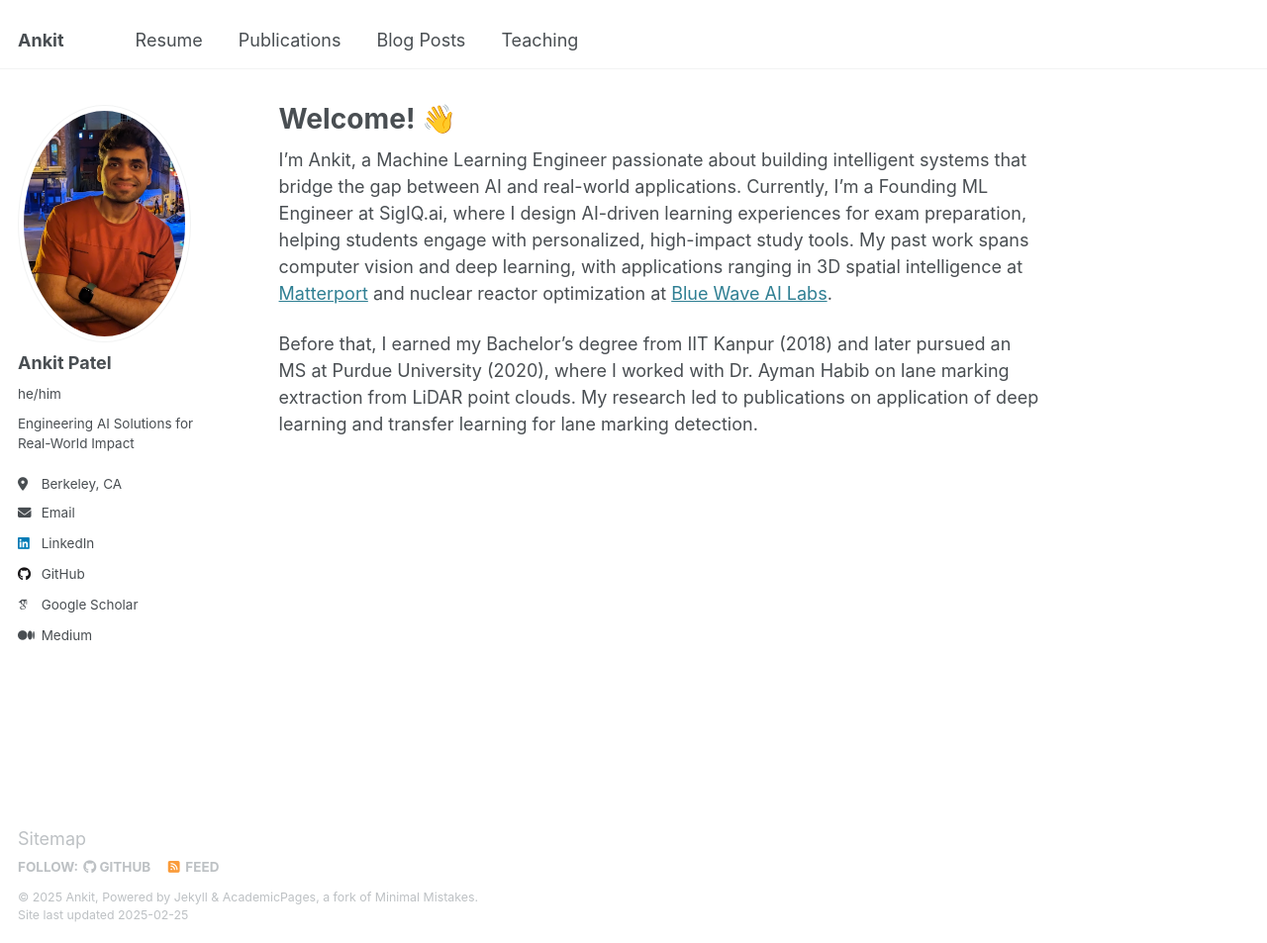
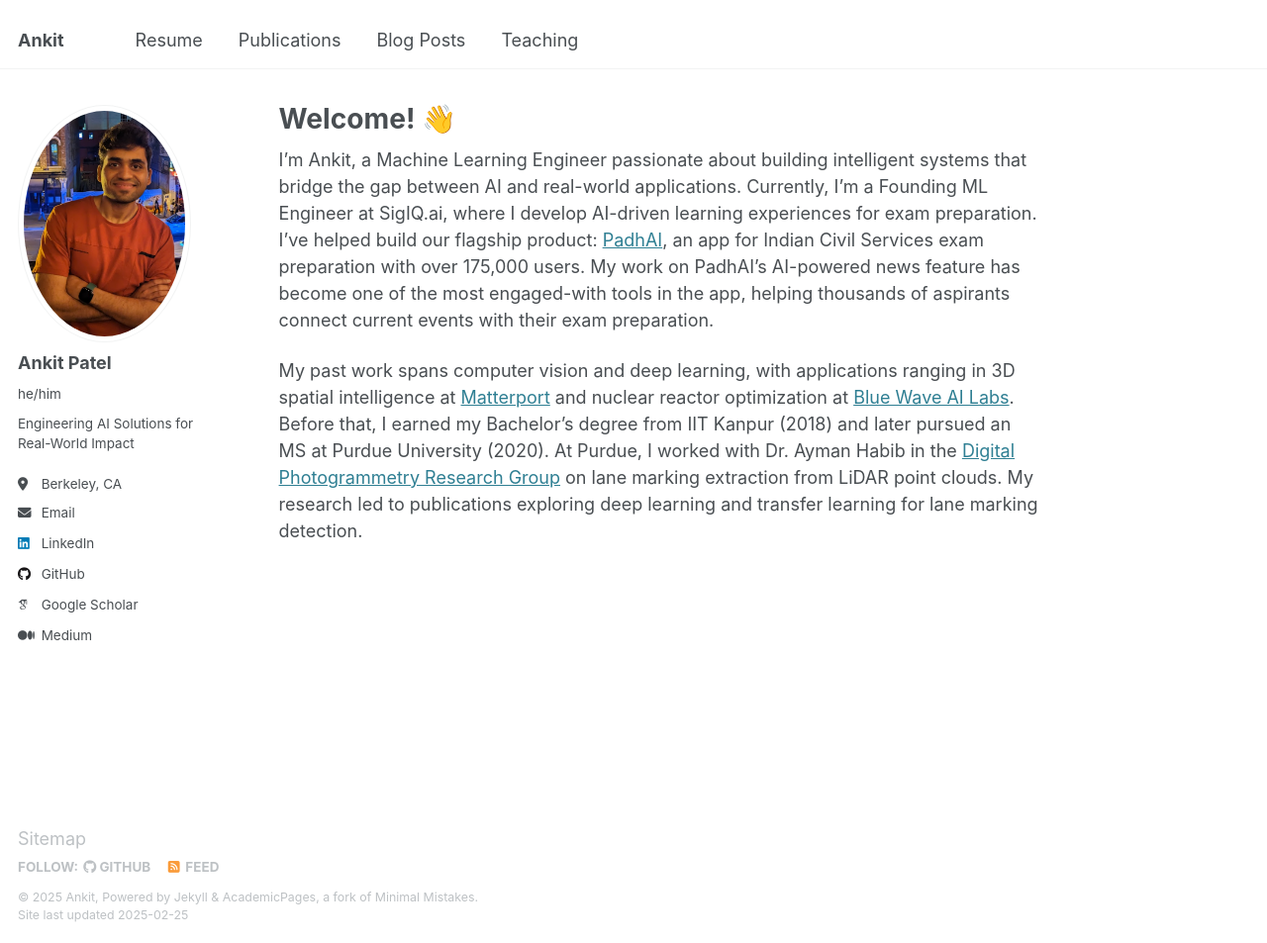
Before and after one commit to ankitpt/ankitpt.github.io, a Jekyll site: the page built from _pages/about.md, in a window 1280 px wide and 953 px high. Shown: the whole window at 99% size. Built offline with Jekyll 4.4.1, drawn with Linux system fonts in a browser that asks for light colours; some web fonts are replaced.

Commit message:
better intro

```diff
--- a/_pages/about.md
+++ b/_pages/about.md
@@ -7,6 +7,6 @@ redirect_from:
   - /about.html
 ---
 
-I'm Ankit, a Machine Learning Engineer passionate about building intelligent systems that bridge the gap between AI and real-world applications. Currently, I'm a Founding ML Engineer at SigIQ.ai, where I design AI-driven learning experiences for exam preparation, helping students engage with personalized, high-impact study tools. My past work spans computer vision and deep learning, with applications ranging in 3D spatial intelligence at [Matterport](https://matterport.com) and nuclear reactor optimization at [Blue Wave AI Labs](https://bluewaveailabs.com).
+I'm Ankit, a Machine Learning Engineer passionate about building intelligent systems that bridge the gap between AI and real-world applications. Currently, I'm a Founding ML Engineer at SigIQ.ai, where I develop AI-driven learning experiences for exam preparation. I've helped build our flagship product: [PadhAI](https://padhai.ai/), an app for Indian Civil Services exam preparation with over 175,000 users. My work on PadhAI's AI-powered news feature has become one of the most engaged-with tools in the app, helping thousands of aspirants connect current events with their exam preparation.
 
-Before that, I earned my Bachelor's degree from IIT Kanpur (2018) and later pursued an MS at Purdue University (2020), where I worked with Dr. Ayman Habib on lane marking extraction from LiDAR point clouds. My research led to publications on application of deep learning and transfer learning for lane marking detection.
+My past work spans computer vision and deep learning, with applications ranging in 3D spatial intelligence at [Matterport](https://matterport.com) and nuclear reactor optimization at [Blue Wave AI Labs](https://bluewaveailabs.com). Before that, I earned my Bachelor's degree from IIT Kanpur (2018) and later pursued an MS at Purdue University (2020). At Purdue, I worked with Dr. Ayman Habib in the [Digital Photogrammetry Research Group](https://engineering.purdue.edu/CCE/Academics/Groups/Geomatics/DPRG) on lane marking extraction from LiDAR point clouds. My research led to publications exploring deep learning and transfer learning for lane marking detection.
```
